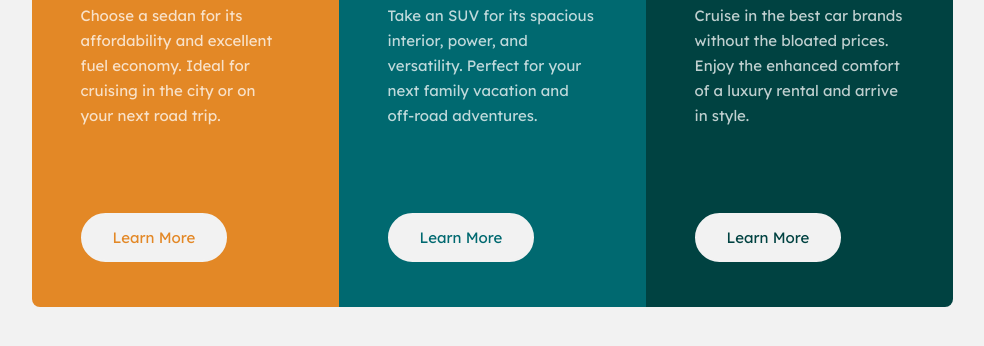
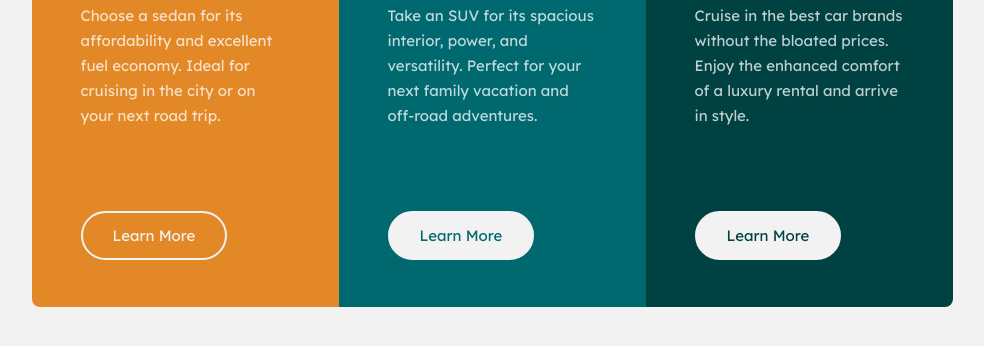
Before and after one commit to justinconnell/fem-3-column-preview-card-component, a plain HTML site: page index.html in a window 1536 px wide. In both pictures the pointer is over the link 429 px from the left and 601 px from the top of the page. Shown: the part 364-710 px from the top of the page, without its empty margins (276-1260 px from the left). Drawn offline with Linux system fonts and the light colour scheme.

Commit message:
add active states

```diff
--- a/style.css
+++ b/style.css
@@ -122,6 +122,12 @@ body {
   background-color: var(--btn-bg-color);
 }
 
+.card__btn:hover,
+.card__btn:focus {
+  background-color: transparent;
+  color: var(--btn-bg-color);
+}
+
 .font-orange {
   color: var(--color-bright-orange);
 }
@@ -194,7 +200,7 @@ footer {
   }
 
   .card__btn {
-    margin-top: 60px;
+    margin-top: 58px;
     display: inline-block;
   }
 
```
